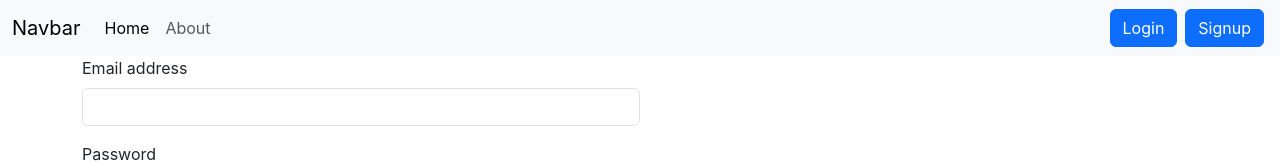
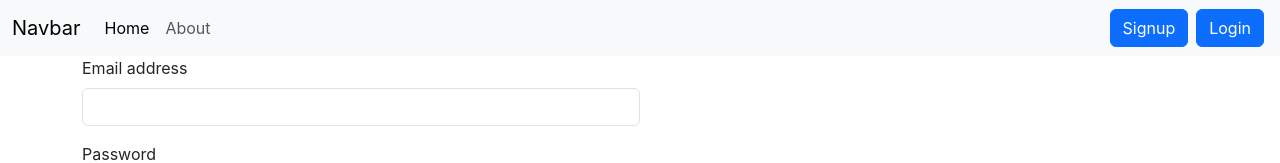
Before and after one commit to SnehChaudhary/DocCare, a React (Create React App) app in the folder frontend/: page /login/patient in a window 1280 px wide. Shown: the top 163 px of the page. Built offline with nearby package versions, Linux system fonts and the light colour scheme.

Commit message:
Added Patient Profile

```diff
--- a/frontend/src/App.js
+++ b/frontend/src/App.js
@@ -1,6 +1,6 @@
 import React from 'react'
 import {BrowserRouter, Route, Routes} from 'react-router-dom'
-import toast, { Toaster } from 'react-hot-toast'
+import { Toaster } from 'react-hot-toast'
 import Navbar from './components/Navbar';
 import Home from './components/Home';
 import About from './components/About';
--- a/frontend/src/components/Doctorlogin.js
+++ b/frontend/src/components/Doctorlogin.js
@@ -25,7 +25,7 @@ const Doctorlogin = () => {
       <form>
         <div className="mb-3">
           <label htmlFor="exampleInputEmail1" className="form-label">Doctor ID</label>
-          <input type="email" onChange={onchange} style={{width: "50%"}} className="form-control" name='id' value={doctorDetail.id} id="id" aria-describedby="emailHelp" />
+          <input type="text" onChange={onchange} style={{width: "50%"}} className="form-control" name='id' value={doctorDetail.id} id="id" aria-describedby="emailHelp" />
           </div>
         <div className="mb-3">
           <label htmlFor="exampleInputPassword1" className="form-label">Password</label>
--- a/frontend/src/components/Hospitalsignup.js
+++ b/frontend/src/components/Hospitalsignup.js
@@ -34,7 +34,7 @@ const Hospitalsignup = () => {
       const errors = response.msg;
 
       errors.map((error)=>{
-        toast.error(error.msg);
+        return toast.error(error.msg);
       })
     }
   }
--- a/frontend/src/components/Navbar.js
+++ b/frontend/src/components/Navbar.js
@@ -1,7 +1,15 @@
-import React from "react";
+import React, { useContext } from "react";
 import { Link } from "react-router-dom";
+import contextAPI from "../context/ContextAPI";
 
 const Navbar = () => {
+
+  const context = useContext(contextAPI);
+
+  const {hospitalSuccess, doctorSuccess, patientSuccess} = context;
+
+  const vsbl = (hospitalSuccess===true || doctorSuccess===true || patientSuccess===true) ? 'invisible' : 'visible';
+
   return (
     <div>
       <nav className="navbar navbar-expand-lg bg-body-tertiary">
@@ -33,10 +41,16 @@ const Navbar = () => {
                 </Link>
               </li>
             </ul>
-            <form className="d-flex" role="search">
-              <Link role="button" type="button" className="btn btn-primary mx-1" to="/login">Login</Link>
-              <Link role="button" type="button" className="btn btn-primary mx-1" to="/signup">Signup</Link>
+            <form className={`d-flex`} role="search">
+              <Link role="button" type="button" className={`${vsbl} btn btn-primary mx-1`} to="/signup">Signup</Link>
+              <Link role="button" type="button" className={`btn btn-primary mx-1`} to="/login">{(hospitalSuccess===true || doctorSuccess===true || patientSuccess===true) ? 'Logout' : 'Login'}</Link>
             </form>
+            {/* <form className={`${ivsbl} d-flex`} role="search">
+              <Link role="button" type="button" className="btn btn-primary mx-1" to="/logout">Logout</Link>
+            </form> */}
+            {/* <form className={`{(${hospitalSuccess} || ${doctorSuccess} || ${patientSuccess}) ? 'visible' : 'invisible'} d-flex`} role="search">
+              <Link role="button" type="button" className="btn btn-primary mx-1" to="/logout">Logout</Link>
+            </form> */}
           </div>
         </div>
       </nav>
--- a/frontend/src/context/ContextProps.js
+++ b/frontend/src/context/ContextProps.js
@@ -1,6 +1,28 @@
+import { useState } from "react";
 import ContextAPI  from "./ContextAPI";
 
 const ContextProps = (props) => {
+
+    const [patientSuccess,setPatientSuccess] = useState(false);
+    const [doctorSuccess,setDoctorSuccess] = useState(false);
+    const [hospitalSuccess,setHospitalSuccess] = useState(false);
+
+
+
+    const patientProfile = async () => {
+
+        const response = await fetch('http://localhost:5000/patient/getDetail',{
+            method : "GET",
+            headers: {
+                "Content-Type": "application/json",
+                "token" : localStorage.getItem("patientJWT")
+            }
+        })
+
+        const detail = await response.json();
+
+        return detail
+    }
 
     const patientLogin = async (patientDetails)=>{
 
@@ -22,6 +44,7 @@ const ContextProps = (props) => {
         if(details.msg === "Enter valid credtetial!"){
             return {success: false,msg: details.msg};
         }else if(details.msg === "Login Success"){
+            setPatientSuccess(true);
             localStorage.setItem('patientJWT',details.token);
             return {success: true,msg: details.msg};
         }
@@ -44,6 +67,7 @@ const ContextProps = (props) => {
         if(details.msg === "Enter the valid cretendials." || details.msg === "Your details are not verified yet!!"){
             return {success: false,msg: details.msg};
         }else if(details.msg === "Login Success!"){
+            setHospitalSuccess(true);
             localStorage.setItem('hospitalJWT',details.token);
             return {success: true,msg: details.msg};
         }
@@ -119,6 +143,8 @@ const ContextProps = (props) => {
         const detail = await response.json();
 
         console.log(detail);
+
+        setDoctorSuccess(true);
     }
 
     const doctorSignup = async (doctorDetail) => {
@@ -158,7 +184,7 @@ const ContextProps = (props) => {
     }
 
     return (
-        <ContextAPI.Provider value={{hospitalLogin,patientLogin, patientSignup, doctorLogin, doctorSignup,hospitalSignup,getAllHospitals}} >
+        <ContextAPI.Provider value={{hospitalLogin,patientLogin, patientSignup, doctorLogin, doctorSignup,hospitalSignup,getAllHospitals,patientProfile,patientSuccess,doctorSuccess,hospitalSuccess}} >
         {props.children}
         </ContextAPI.Provider>
     )
--- a/package.json
+++ b/package.json
@@ -1,5 +1,6 @@
 {
   "dependencies": {
-    "cors": "^2.8.5"
+    "cors": "^2.8.5",
+    "react-hot-toast": "^2.4.1"
   }
 }
```
Also changed, not shown: frontend/src/components/PatientProfile.js (added, +29 -0 lines), 1 other file (tests, documents, lock files or other folders).
